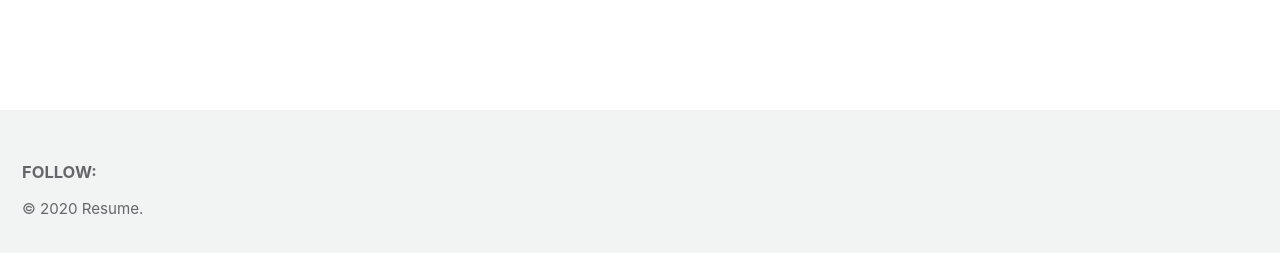
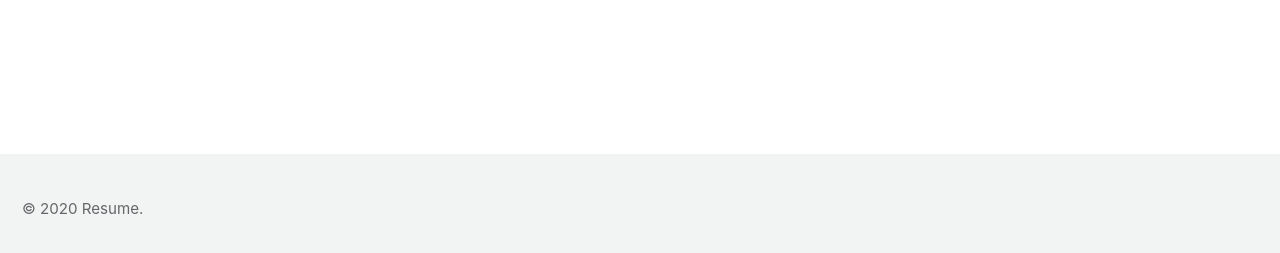
Before and after one commit to parthibanrajan/parthibanrajan.github.io, a Jekyll site: the page built from index.html, in a window 1280 px wide. Shown: the part 635-888 px from the top of the page. Built offline with Jekyll 4.4.1, drawn with Linux system fonts in a browser that asks for light colours; cached includes are drawn as plain includes; the list of posts is cut into pages by our own code.

Commit message:
Remove footer div

```diff
--- a/_includes/footer.html
+++ b/_includes/footer.html
@@ -1,18 +1,2 @@
-<div class="page__footer-follow">
-  <ul class="social-icons">
-    {% if site.data.ui-text[site.locale].follow_label %}
-      <li><strong>{{ site.data.ui-text[site.locale].follow_label }}</strong></li>
-    {% endif %}
-
-    {% if site.footer.links %}
-      {% for link in site.footer.links %}
-        {% if link.label and link.url %}
-          <li><a href="{{ link.url }}" rel="nofollow noopener noreferrer"><i class="{{ link.icon | default: 'fas fa-link' }}" aria-hidden="true"></i> {{ link.label }}</a></li>
-        {% endif %}
-      {% endfor %}
-    {% endif %}
-
-  </ul>
-</div>
 
 <div class="page__footer-copyright">&copy; {{ site.time | date: '%Y' }} {{ site.name | default: site.title }}. </div>
```
